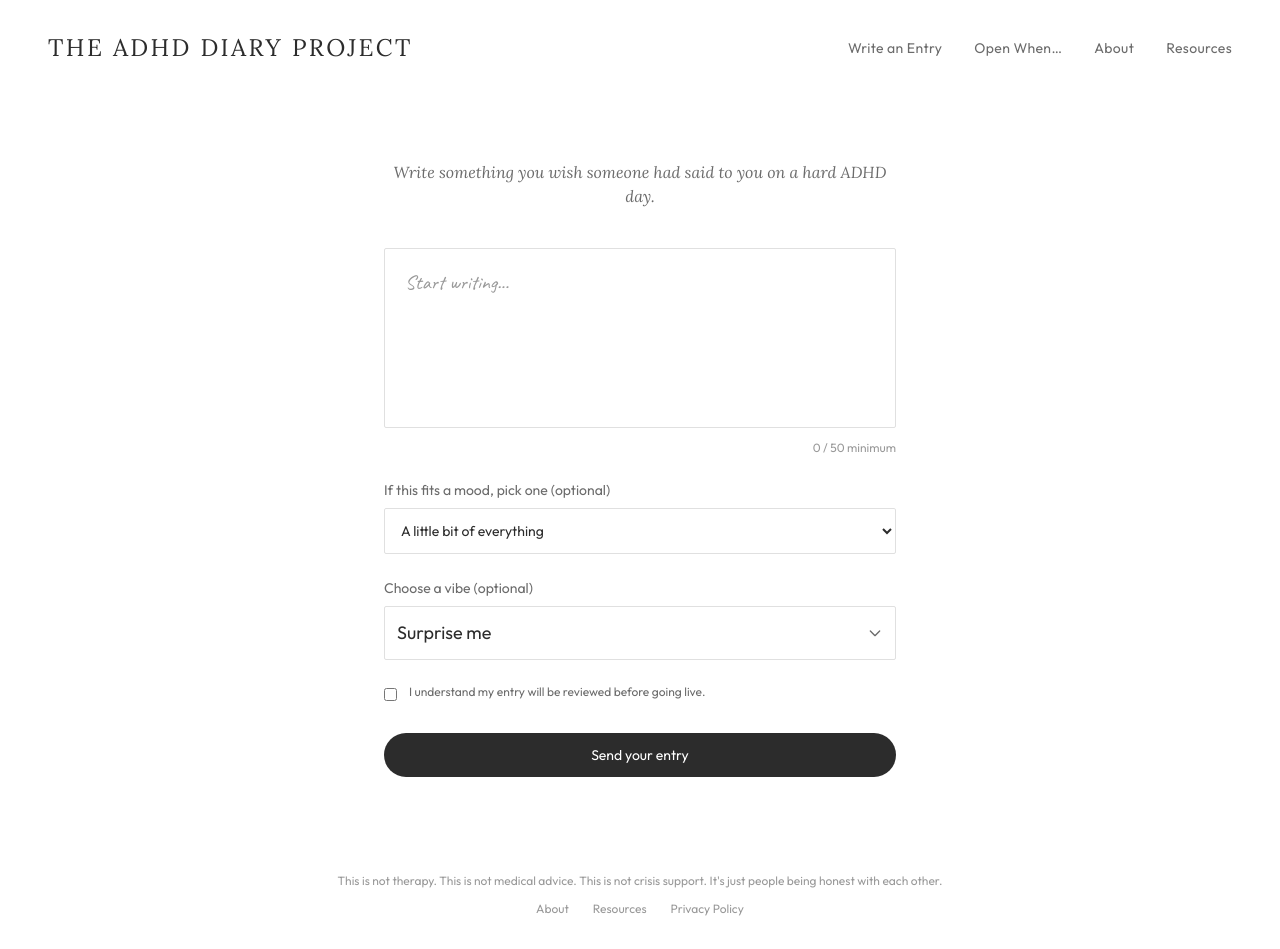
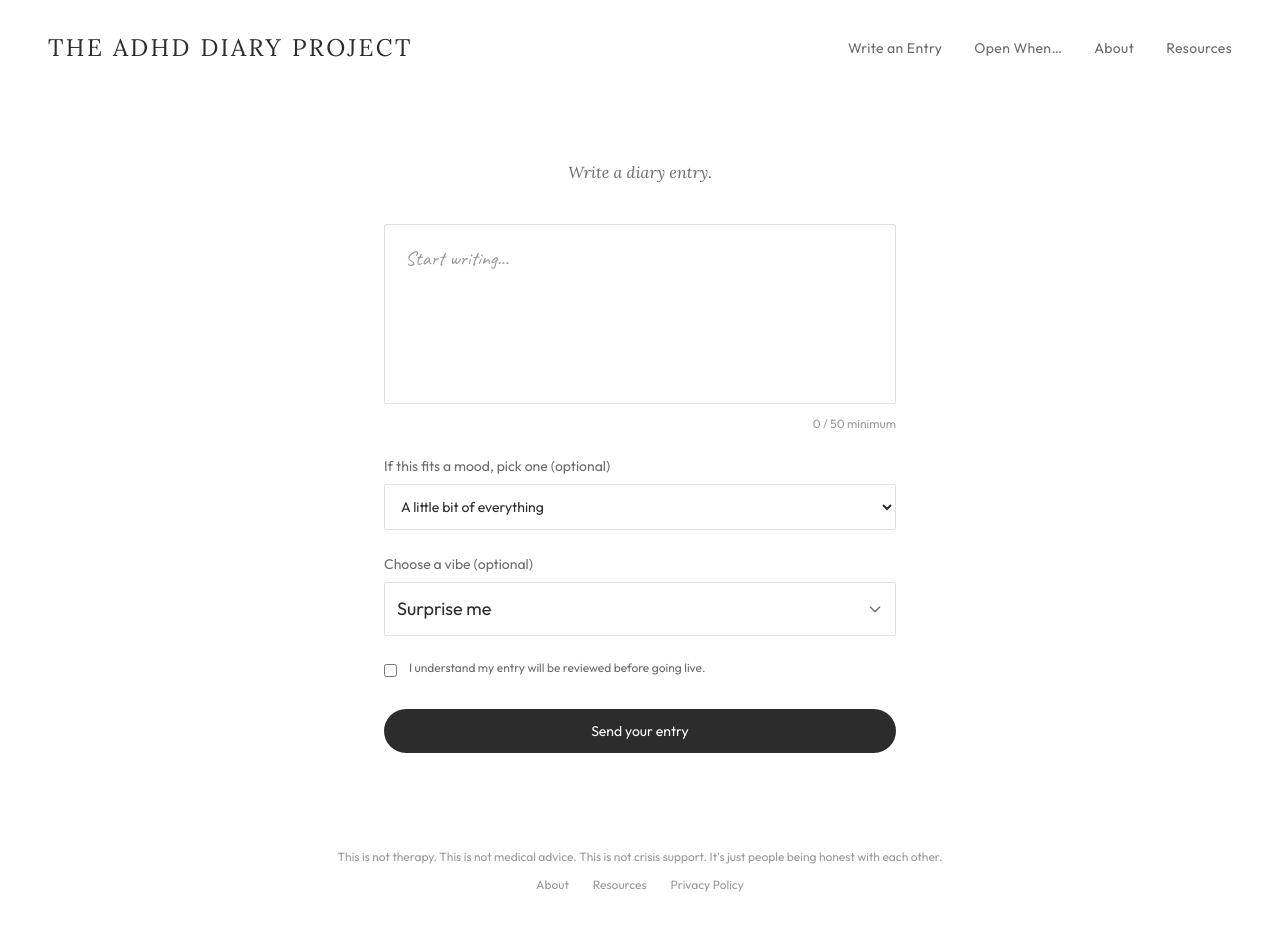
Before and after one commit to tiff-cpu/adhd-letter-project, a Next.js app: page /write in a window 1280 px wide. After the commit the page ends 925 px from the top, so only its background shows below. Built offline with nearby package versions, Linux system fonts and the light colour scheme.

Commit message:
update write page header copy

```diff
--- a/app/write/page.tsx
+++ b/app/write/page.tsx
@@ -206,7 +206,7 @@ export default function WritePage() {
     <div className="flex flex-col items-center px-6 py-8 md:py-16">
       <div className="w-full max-w-lg">
         <p className="font-body text-sm md:text-base text-coffee italic text-center mb-10">
-          Write something you wish someone had said to you on a hard ADHD day.
+          Write a diary entry.
         </p>
 
         <textarea
```
